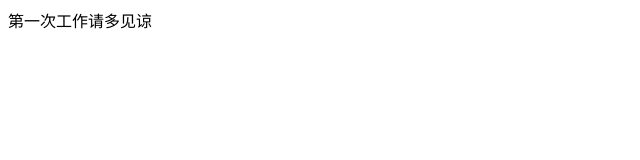
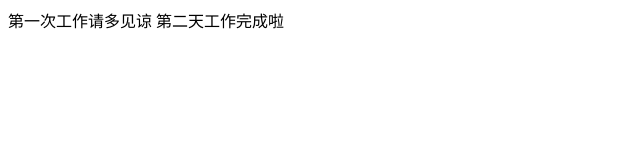
Before and after one commit to 13500636291/hannNO1, a plain HTML site: page index2.html in a window 1280 px wide. Shown: the whole page, without its empty margins (0-640 px from the left). Drawn offline with Linux system fonts and the light colour scheme.

Commit message:
个人第二天完成

```diff
--- a/index2.html
+++ b/index2.html
@@ -9,7 +9,7 @@
 </head>
 
 <body>
-    第一次工作请多见谅
+    第一次工作请多见谅 第二天工作完成啦
 </body>
 
 </html>
```
